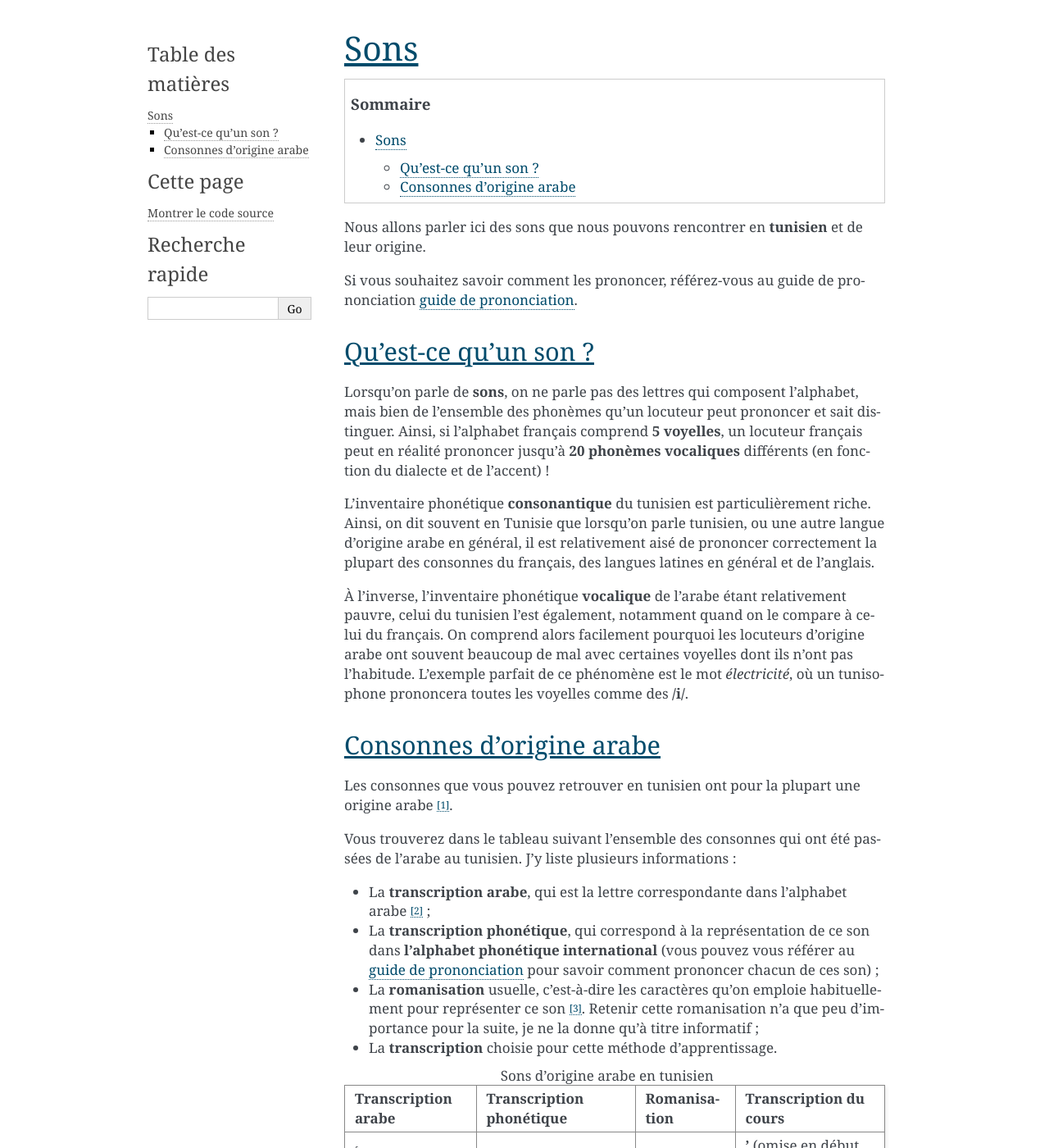
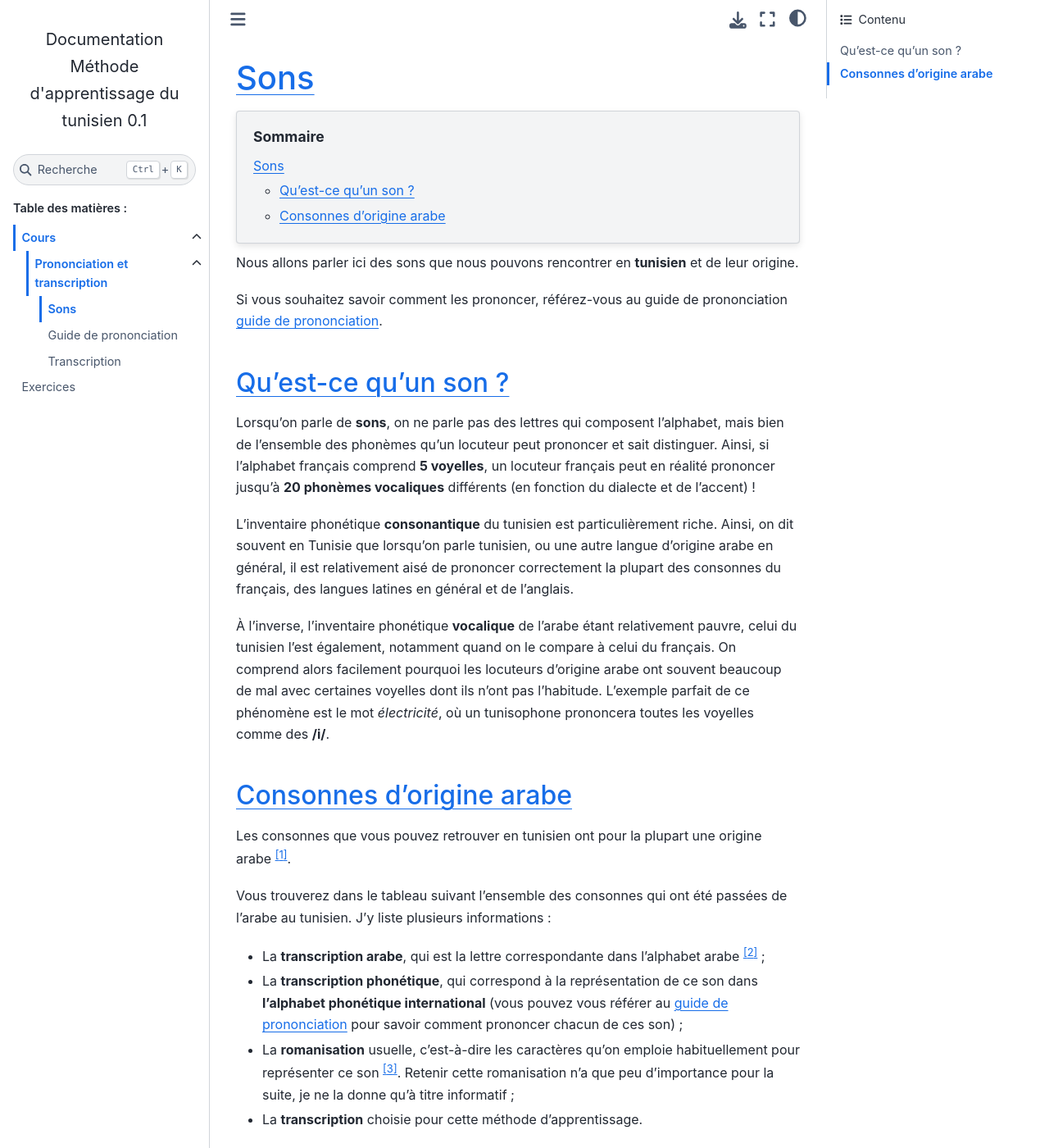
Before and after one commit to MustaphaEllouze/CoursTunisien, a Sphinx documentation site: the page built from sphinx/source/Cours/EcriturePrononciation/Prononciation/sons.rst, in a window 1280 px wide and 1400 px high. Shown: the whole window at 82% size. Built offline with Sphinx 7.4.7 and the Sphinx Book theme 1.1.4, drawn with Linux system fonts in a browser that asks for light colours; some of the changed text lies outside the part shown.

Commit message:
add theme

```diff
--- a/sphinx/source/Cours/EcriturePrononciation/Prononciation/sons.rst
+++ b/sphinx/source/Cours/EcriturePrononciation/Prononciation/sons.rst
@@ -73,8 +73,9 @@ passées de l'arabe au tunisien. J'y liste plusieurs informations :
       - th
       - þ
 
+---
 
-.. rubric:: Footnotes
+.. rubric:: Notes de bas de page
 
 .. [#] Certaines des autres ont fait leur apparition via des mots d'origine étrangère et n'apparaissent donc exclusivement que dans des mots importés.
 .. [#] Techniquement, il s'agit d'un **abjad**, mais je ne ferai pas la distinction pour des raisons de simplicité.
--- a/sphinx/source/conf.py
+++ b/sphinx/source/conf.py
@@ -9,7 +9,7 @@ import sys, os
 # https://www.sphinx-doc.org/en/master/usage/configuration.html#project-information
 
 project = 'Méthode d\'apprentissage du tunisien'
-copyright = '2024, Mustapha ELLOUZE'
+copyright = '2024'
 author = 'Mustapha ELLOUZE'
 release = '0.1'
 
@@ -34,5 +34,5 @@ language = 'fr'
 # -- Options for HTML output -------------------------------------------------
 # https://www.sphinx-doc.org/en/master/usage/configuration.html#options-for-html-output
 
-html_theme = 'alabaster'
+html_theme = 'sphinx_book_theme'
 html_static_path = ['_static']
```
Also changed, not shown: 2 other files.
